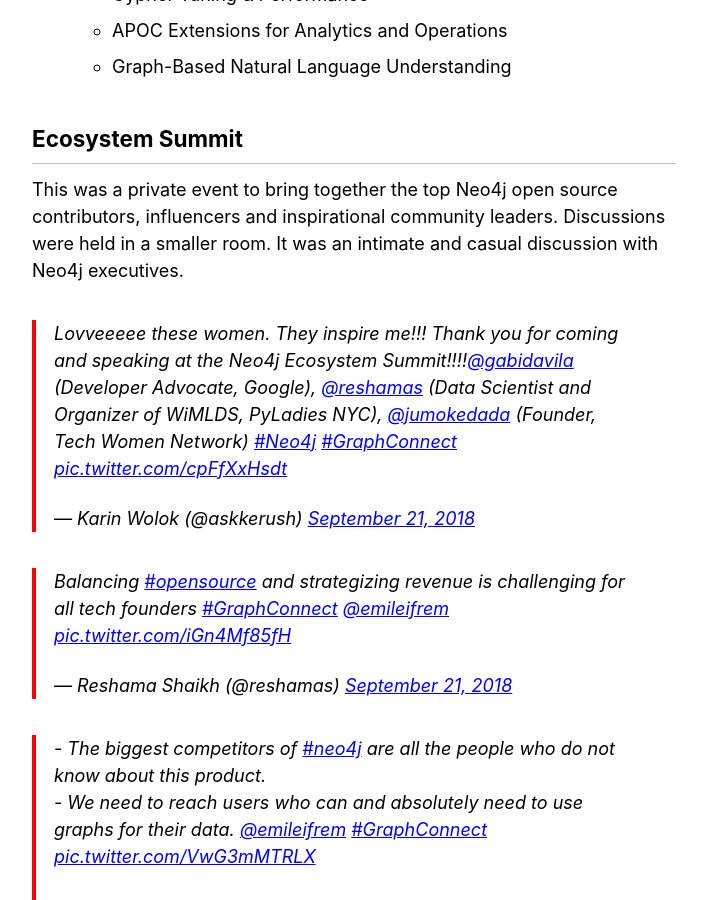
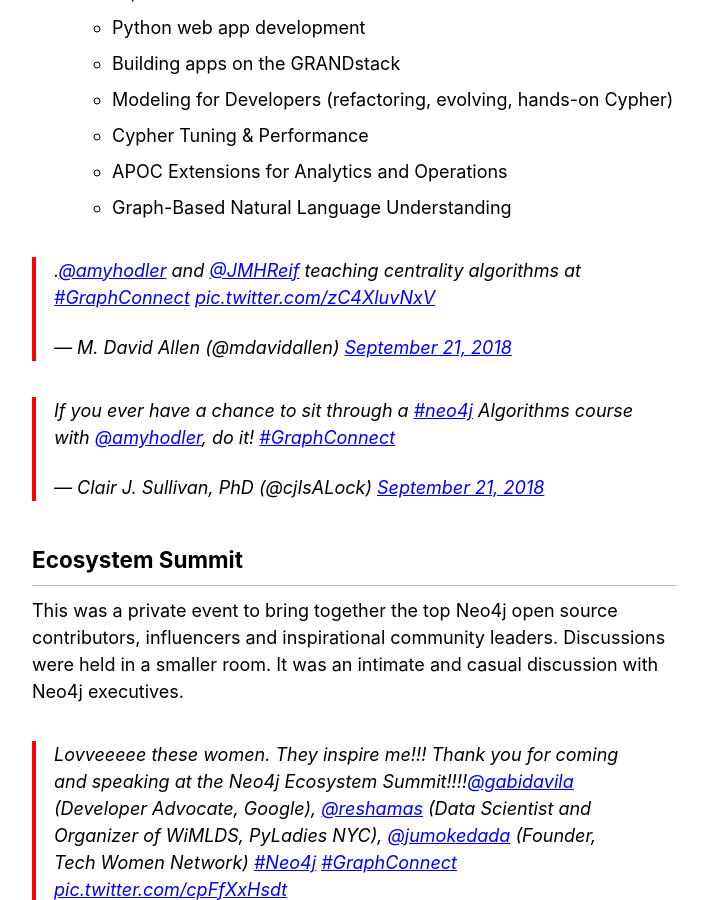
Before and after one commit to reshamas/reshamas.github.io, a Jekyll site: the page built from _posts/2018-09-22-graphs-are-the-next-frontier-in-data-science.md, in a window 1280 px wide and 900 px high, scrolled down 3153 px. Shown: the whole window, without its empty margins (286-993 px from the left). Built offline with Jekyll 4.4.1, drawn with Linux system fonts in a browser that asks for light colours; comment, search, counter and statistics services are not loaded; some of the changed text lies outside the part shown.

Commit message:
Update 2018-09-22-graphs-are-the-next-frontier-in-data-science.md

```diff
--- a/_posts/2018-09-22-graphs-are-the-next-frontier-in-data-science.md
+++ b/_posts/2018-09-22-graphs-are-the-next-frontier-in-data-science.md
@@ -29,6 +29,10 @@
 ####  Popularity of Graphs
 <blockquote class="twitter-tweet" data-lang="en"><p lang="en" dir="ltr"><a href="https://twitter.com/hashtag/graphconnect?src=hash&amp;ref_src=twsrc%5Etfw">#graphconnect</a> <a href="https://twitter.com/hashtag/neo4j?src=hash&amp;ref_src=twsrc%5Etfw">#neo4j</a> popularity of graph databases <a href="https://t.co/Heb1EuveEF">pic.twitter.com/Heb1EuveEF</a></p>&mdash; Jaspreet Singh (@singhjaspreet) <a href="https://twitter.com/singhjaspreet/status/1042767644921876481?ref_src=twsrc%5Etfw">September 20, 2018</a></blockquote>
 <script async src="https://platform.twitter.com/widgets.js" charset="utf-8"></script>
+
+<blockquote class="twitter-tweet" data-lang="en"><p lang="en" dir="ltr">99% of the world’s airline ticket pricing runs through <a href="https://twitter.com/hashtag/neo4j?src=hash&amp;ref_src=twsrc%5Etfw">#neo4j</a>, says our CEO <a href="https://twitter.com/emileifrem?ref_src=twsrc%5Etfw">@emileifrem</a>. <a href="https://twitter.com/hashtag/graphconnect?src=hash&amp;ref_src=twsrc%5Etfw">#graphconnect</a></p>&mdash; Lance Walter (@lancewalter) <a href="https://twitter.com/lancewalter/status/1042764322080997379?ref_src=twsrc%5Etfw">September 20, 2018</a></blockquote>
+<script async src="https://platform.twitter.com/widgets.js" charset="utf-8"></script>
+
 
 #### Healthcare Application
 
@@ -68,6 +72,13 @@
   - Cypher Tuning & Performance
   - APOC Extensions for Analytics and Operations
   - Graph-Based Natural Language Understanding
+
+<blockquote class="twitter-tweet" data-lang="en"><p lang="en" dir="ltr">.<a href="https://twitter.com/amyhodler?ref_src=twsrc%5Etfw">@amyhodler</a> and <a href="https://twitter.com/JMHReif?ref_src=twsrc%5Etfw">@JMHReif</a> teaching centrality algorithms at <a href="https://twitter.com/hashtag/GraphConnect?src=hash&amp;ref_src=twsrc%5Etfw">#GraphConnect</a> <a href="https://t.co/zC4XluvNxV">pic.twitter.com/zC4XluvNxV</a></p>&mdash; M. David Allen (@mdavidallen) <a href="https://twitter.com/mdavidallen/status/1043223688961839105?ref_src=twsrc%5Etfw">September 21, 2018</a></blockquote>
+<script async src="https://platform.twitter.com/widgets.js" charset="utf-8"></script>
+
+
+<blockquote class="twitter-tweet" data-lang="en"><p lang="en" dir="ltr">If you ever have a chance to sit through a <a href="https://twitter.com/hashtag/neo4j?src=hash&amp;ref_src=twsrc%5Etfw">#neo4j</a> Algorithms course with <a href="https://twitter.com/amyhodler?ref_src=twsrc%5Etfw">@amyhodler</a>, do it! <a href="https://twitter.com/hashtag/GraphConnect?src=hash&amp;ref_src=twsrc%5Etfw">#GraphConnect</a></p>&mdash; Clair J. Sullivan, PhD (@cjIsALock) <a href="https://twitter.com/cjIsALock/status/1043235299780947970?ref_src=twsrc%5Etfw">September 21, 2018</a></blockquote>
+<script async src="https://platform.twitter.com/widgets.js" charset="utf-8"></script>
 
 
 ## Ecosystem Summit
@@ -140,3 +151,8 @@
 ### Fun in the DevZone
 <blockquote class="twitter-tweet" data-lang="en"><p lang="en" dir="ltr">GraphConnect is getting weird and keynote hasn&#39;t even started .... Lol <a href="https://twitter.com/hashtag/GraphConnect2018?src=hash&amp;ref_src=twsrc%5Etfw">#GraphConnect2018</a> <a href="https://twitter.com/hashtag/Neo4j?src=hash&amp;ref_src=twsrc%5Etfw">#Neo4j</a> <a href="https://twitter.com/hashtag/DevZone?src=hash&amp;ref_src=twsrc%5Etfw">#DevZone</a> <a href="https://twitter.com/hashtag/GraphConnect?src=hash&amp;ref_src=twsrc%5Etfw">#GraphConnect</a> <a href="https://twitter.com/hashtag/GraphDatabases?src=hash&amp;ref_src=twsrc%5Etfw">#GraphDatabases</a> <a href="https://t.co/BEatese2pL">pic.twitter.com/BEatese2pL</a></p>&mdash; Karin Wolok (@askkerush) <a href="https://twitter.com/askkerush/status/1042765878000017409?ref_src=twsrc%5Etfw">September 20, 2018</a></blockquote>
 <script async src="https://platform.twitter.com/widgets.js" charset="utf-8"></script>
+
+### Learning Neo4j
+
+<blockquote class="twitter-tweet" data-lang="en"><p lang="en" dir="ltr">.<a href="https://twitter.com/jimwebber?ref_src=twsrc%5Etfw">@jimwebber</a> visualizing the “graph learning curve.” Seems unfamiliar and scary at first (because it’s different), then people get it and eventually love it. <a href="https://twitter.com/hashtag/neo4j?src=hash&amp;ref_src=twsrc%5Etfw">#neo4j</a> <a href="https://twitter.com/hashtag/graphconnect?src=hash&amp;ref_src=twsrc%5Etfw">#graphconnect</a> <a href="https://t.co/woMX1Ba0F0">pic.twitter.com/woMX1Ba0F0</a></p>&mdash; Lance Walter (@lancewalter) <a href="https://twitter.com/lancewalter/status/1043164356459077633?ref_src=twsrc%5Etfw">September 21, 2018</a></blockquote>
+<script async src="https://platform.twitter.com/widgets.js" charset="utf-8"></script>
```
